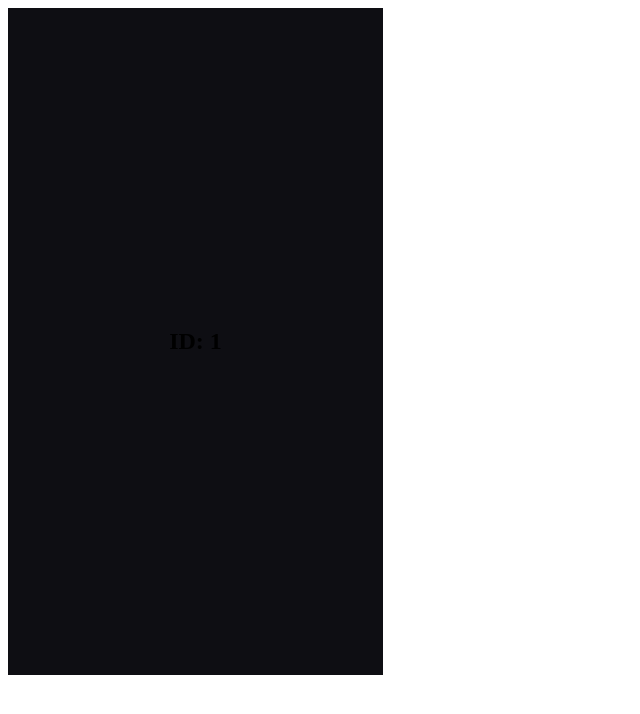
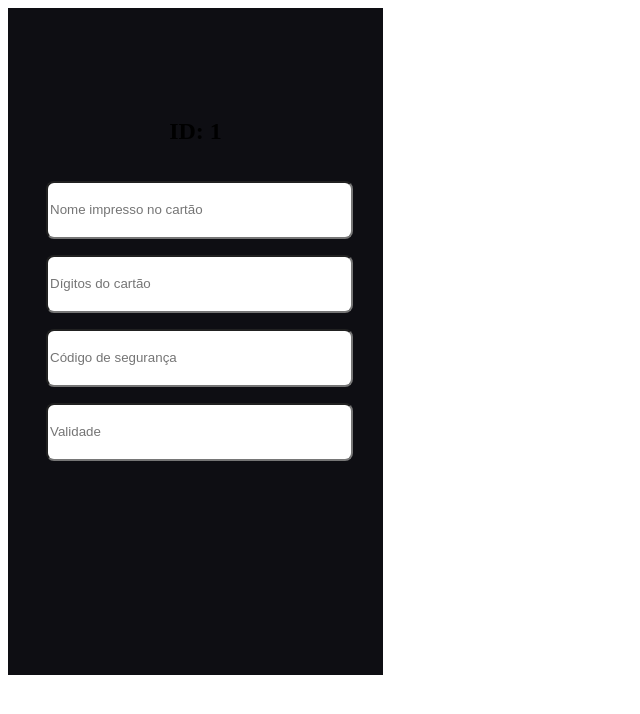
Before and after one commit to editneves/plano, a React (Create React App) app: page /subscriptions/1 in a window 1280 px wide. Shown: the top 714 px of the page, without its empty margins (0-640 px from the left). Built offline with nearby package versions, Linux system fonts and the light colour scheme.

Commit message:
isolate container component on file

```diff
--- /dev/null
+++ b/src/components/Container.js
@@ -0,0 +1,37 @@
+import styled from 'styled-components';
+
+const Container = styled.div`
+width: 299px;
+height: 420px;
+display: flex;
+flex-direction: column;
+
+img {
+  margin-bottom: 100px;
+  width: 299px;
+  height: 49px;
+  left: 38px;
+  top: 134px;
+}
+input {
+  margin-top: 16px;
+  width: 299px;
+  height: 52px;
+  background: #ffffff;
+  border-radius: 8px;
+}
+button {
+  margin-top: 24px;
+  display: flex;
+  justify-content: center;
+  align-items: center;
+  padding: 18px 122px;
+  gap: 10px;
+  width: 299px;
+  height: 52px;
+  background: #ff4791;
+  border-radius: 8px;
+}
+`;
+
+export default Container
--- /dev/null
+++ b/src/components/PlanSignature.js
@@ -0,0 +1,46 @@
+import Container from './Container'
+
+const PlanSignature = () => {
+  const assignToPlan = (e) => {
+    e.preventDefault()
+    console.log('asdasdasdasd')
+  }
+
+  return (
+    <>
+      <Container>
+        <form onSubmit={assignToPlan}>
+          <input
+            type="text"
+            name="name-printed-on-credit-card"
+            placeholder="Nome impresso no cartão"
+            required
+          />
+
+          <input
+            type="text"
+            name="card-digits"
+            placeholder="Dígitos do cartão"
+            required
+          />
+
+          <input
+            type="text"
+            name="secutiry-code"
+            placeholder="Código de segurança"
+            required
+          />
+
+          <input
+            type="text"
+            name="validity"
+            placeholder="Validade"
+            required
+          />
+        </form>
+      </Container>
+    </>
+  )
+}
+
+export default PlanSignature
--- a/src/pages/Login.js
+++ b/src/pages/Login.js
@@ -1,11 +1,12 @@
-import styled from "styled-components";
-import axios from "axios";
-import Logo from "../img/logo.png";
-import { Base_URL } from "../constants/urls";
-import { useNavigate } from "react-router-dom";
-import { Link } from "react-router-dom";
-import React, { useContext } from "react";
-import { AuthContext } from "../components/AuthContext";
+import styled from 'styled-components'
+import axios from 'axios'
+import Logo from '../img/logo.png'
+import { Base_URL } from '../constants/urls'
+import { useNavigate } from 'react-router-dom'
+import { Link } from 'react-router-dom'
+import React, { useContext } from 'react'
+import { AuthContext } from '../components/AuthContext'
+import Container from '../components/Container'
 
 export default function Login() {
   const navigate = useNavigate();
@@ -78,40 +79,6 @@ export default function Login() {
   );
 }
 
-const Container = styled.div`
-  width: 299px;
-  height: 420px;
-  display: flex;
-  flex-direction: column;
-
-  img {
-    margin-bottom: 100px;
-    width: 299px;
-    height: 49px;
-    left: 38px;
-    top: 134px;
-  }
-  input {
-    margin-top: 16px;
-    width: 299px;
-    height: 52px;
-    background: #ffffff;
-    border-radius: 8px;
-  }
-  button {
-    margin-top: 24px;
-    display: flex;
-    justify-content: center;
-    align-items: center;
-    padding: 18px 122px;
-    gap: 10px;
-    width: 299px;
-    height: 52px;
-    background: #ff4791;
-    border-radius: 8px;
-  }
-`;
-
 const TextLink = styled.label`
   margin-top: 20px;
   text-align: center;
@@ -123,7 +90,8 @@ const TextLink = styled.label`
   line-height: 16px;
   text-decoration-line: underline;
   color: #ffffff;
-`;
+`
+
 const Div = styled.div`
   margin-top: 20px;
   width: 299px;
@@ -131,4 +99,4 @@ const Div = styled.div`
   display: flex;
   justify-content: center;
   align-items: center;
-`;
+`
--- a/src/pages/Plano.js
+++ b/src/pages/Plano.js
@@ -1,15 +1,16 @@
-import React from 'react';
-import { useParams } from 'react-router';
+import React from 'react'
+import { useParams } from 'react-router'
+import PlanSignature from '../components/PlanSignature'
 
 const Plano = () => {
   let { id } = useParams()
+
   return (
-    <div>
-      <div>
-        <h2>ID: {id}</h2>
-      </div>
-    </div>
+    <>
+      <h2>ID: {id}</h2>
+      <PlanSignature />
+    </>
   );
 };
 
-export default Plano;
+export default Plano
```
